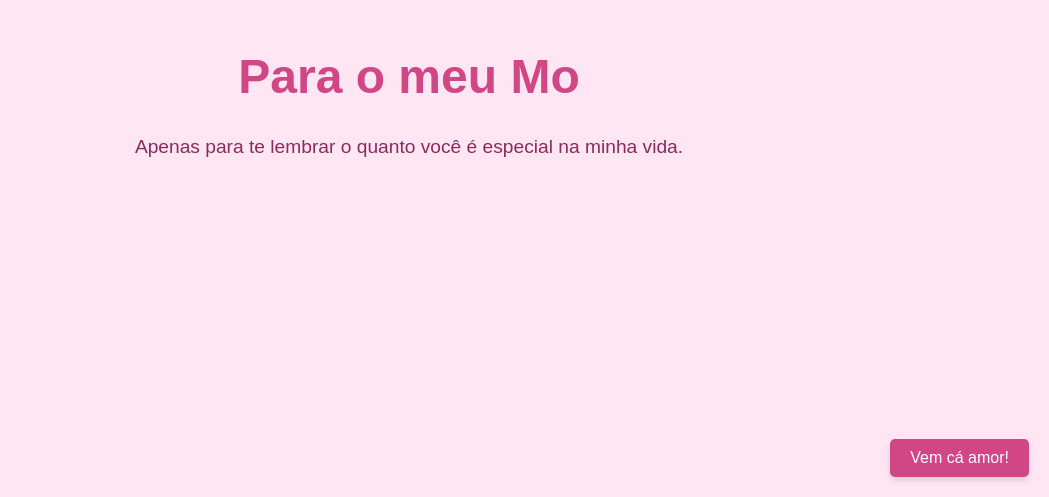
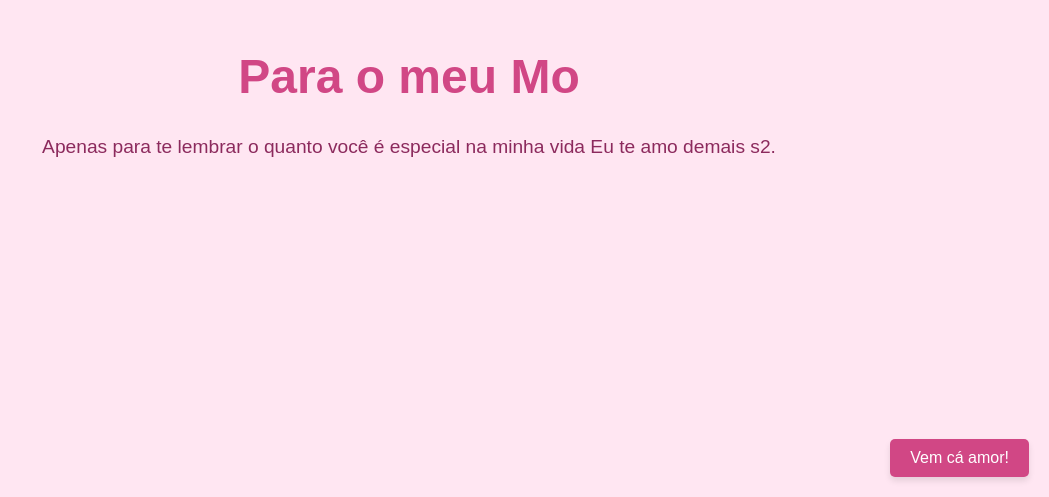
Before and after one commit to alvaroaaalves/meu_amor, a plain HTML site: page ValeLembrar/index.html in a window 1280 px wide. Shown: the part 303-800 px from the top of the page, without its empty margins (231-1280 px from the left). Drawn offline with Linux system fonts and the light colour scheme.

Commit message:
Update index.html

```diff
--- a/ValeLembrar/index.html
+++ b/ValeLembrar/index.html
@@ -55,7 +55,7 @@
 <body>
     <div>
         <h1>Para o meu Mo</h1>
-        <p>Apenas para te lembrar o quanto você é especial na minha vida.</p>
+        <p>Apenas para te lembrar o quanto você é especial na minha vida Eu te amo demais s2.</p>
     </div>
 
     <div class="botao-flutuante">
```
